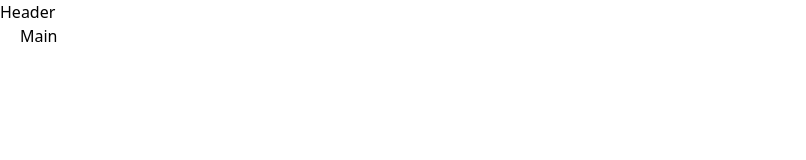
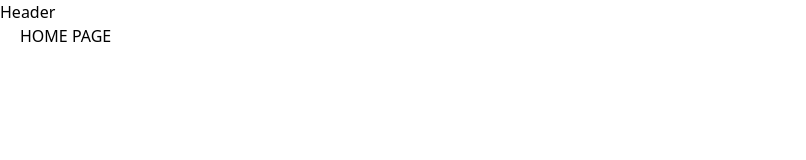
Before and after one commit to palinavasilevich/react-app-course, a React (Vite) app: page / in a window 1280 px wide. Shown: the top 160 px of the page, without its empty margins (0-806 px from the left). Built offline with nearby package versions, Linux system fonts and the light colour scheme.

Commit message:
feat: set up application routing

```diff
--- a/package.json
+++ b/package.json
@@ -11,7 +11,8 @@
   },
   "dependencies": {
     "react": "^19.0.0",
-    "react-dom": "^19.0.0"
+    "react-dom": "^19.0.0",
+    "react-router-dom": "^7.5.2"
   },
   "devDependencies": {
     "@eslint/js": "^9.22.0",
--- a/src/App.jsx
+++ b/src/App.jsx
@@ -1,7 +1,18 @@
+import { BrowserRouter, Route, Routes } from "react-router-dom";
 import { MainLayout } from "./components/MainLayout";
 
 function App() {
-  return <MainLayout />;
+  return (
+    <BrowserRouter>
+      <Routes>
+        <Route element={<MainLayout />}>
+          <Route path="/" element={<div>HOME PAGE</div>} />
+          <Route path="/forbidden" element={<div>FORBIDDEN PAGE</div>} />
+          <Route path="/addquestion" element={<div>ADD QUESTION PAGE</div>} />
+        </Route>
+      </Routes>
+    </BrowserRouter>
+  );
 }
 
 export default App;
--- a/src/components/MainLayout/MainLayout.jsx
+++ b/src/components/MainLayout/MainLayout.jsx
@@ -1,3 +1,4 @@
+import { Outlet } from "react-router-dom";
 import cls from "./MainLayout.module.css";
 
 export const MainLayout = () => {
@@ -6,7 +7,9 @@
     <div className={cls.mainLayout}>
       <header className={cls.header}>Header</header>
       <div className={cls.mainWrapper}>
-        <main className={cls.main}>Main</main>
+        <main className={cls.main}>
+          <Outlet />
+        </main>
         <footer className={cls.footer}>
           React Quiz Application | {currentYear} <br />
           by pvslvch
```
Also changed, not shown: 1 other file (tests, documents, lock files or other folders).
